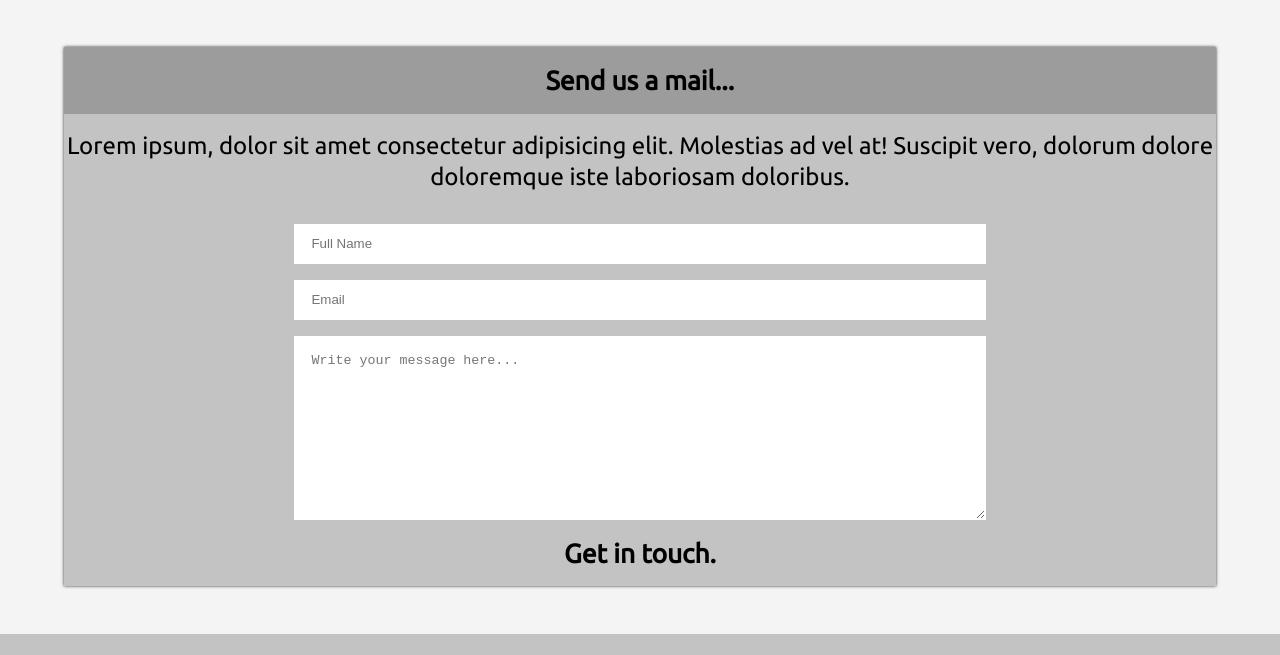
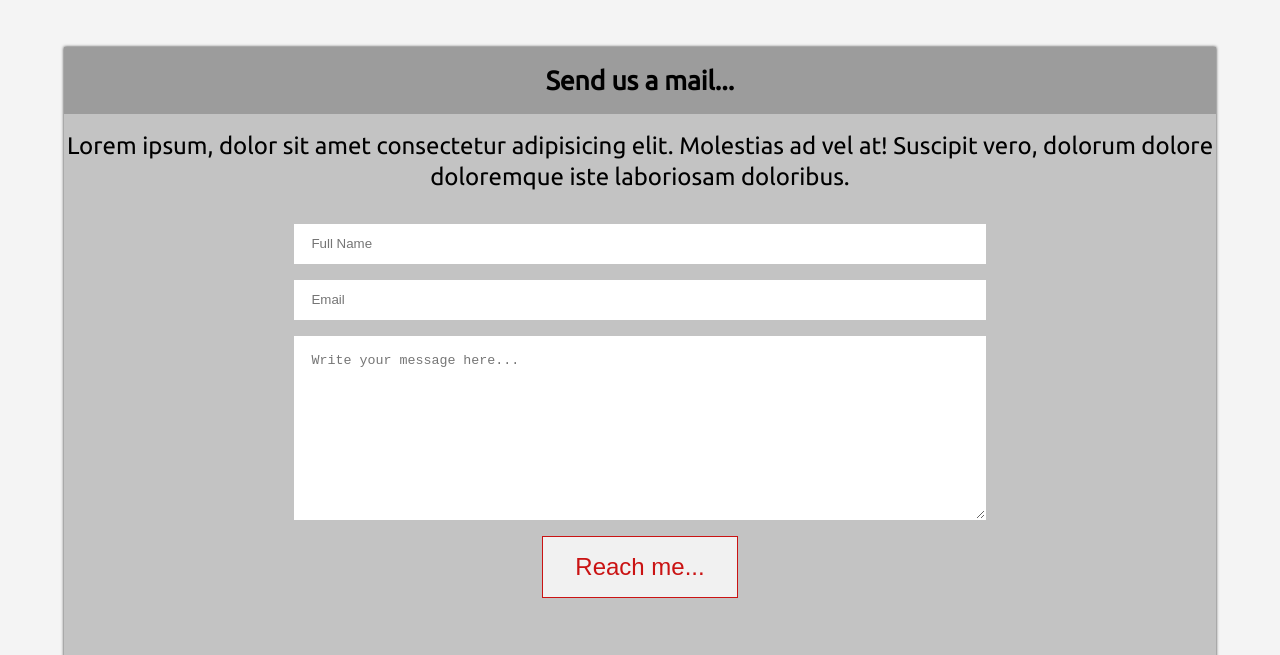
Before and after one commit to julie-ify/Responsive_Portfolio, a plain HTML site: page index.html in a window 1280 px wide. Shown: the part 1452-2107 px from the top of the page. Drawn offline with Linux system fonts and the light colour scheme.

Commit message:
add submit button to the form

```diff
--- a/index.html
+++ b/index.html
@@ -254,7 +254,7 @@
           placeholder="Write your message here..."
         ></textarea>
       </form>
-      <h1 class="big-heading">Get in touch.</h1>
+      <button class="btn" type="submit">Reach me...</button>
     </section>
 
     <!-- Footer -->
```
